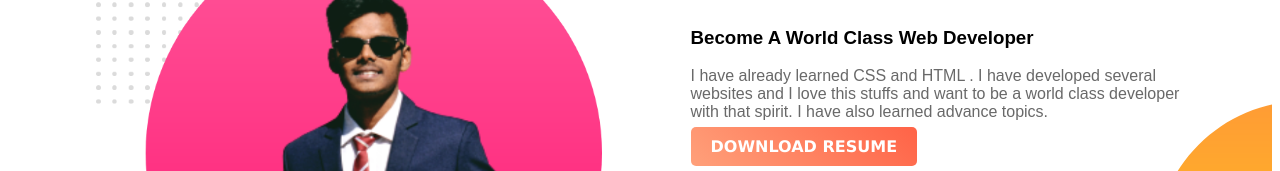
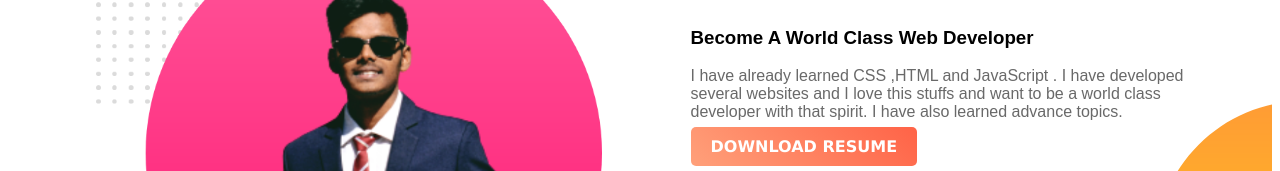
Before and after one commit to FAHADxWEBDEVELOPER/we-portfolio, a plain HTML site: page index.html in a window 1280 px wide. Shown: the part 733-904 px from the top of the page. Drawn offline with Linux system fonts and the light colour scheme; a web font is replaced by a local one.

Commit message:
text add

```diff
--- a/index.html
+++ b/index.html
@@ -32,7 +32,7 @@
         <div class="half-width">
             <h2>Big Dream</h2>
             <h3>Become A World Class Web Developer </h3>
-            <p>I have already learned CSS and HTML . I have developed several websites and I love this stuffs and want to be a world class developer with that spirit. I have also learned advance topics. </p>
+            <p>I have already learned CSS ,HTML and JavaScript . I have developed several websites and I love this stuffs and want to be a world class developer with that spirit. I have also learned advance topics. </p>
             <a class="link-button" target="_blank" href="https://www.linkedin.com/resume-builder/urn:li:fs_memberResume:23597660/?edit=true">DOWNLOAD RESUME</a>
 
         </div>
```
